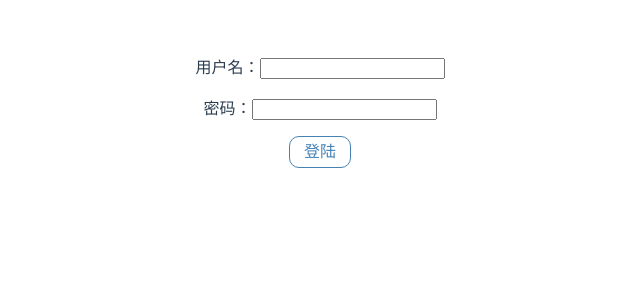
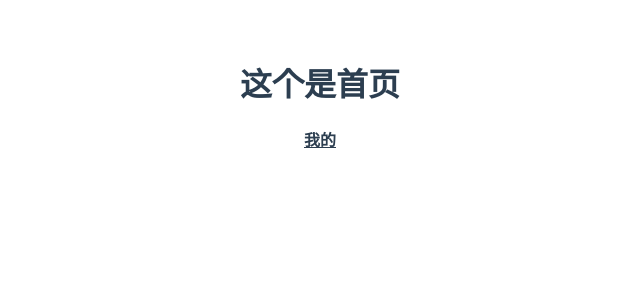
Before and after one commit to FANGJI88/vue-mobile, a Vue app: page / in a window 1280 px wide. Before the commit this address led to /Login. Shown: the top 300 px of the page, without its empty margins (320-960 px from the left). Built offline with nearby package versions, Linux system fonts and the light colour scheme.

Commit message:
修复登陆态

```diff
--- a/src/router/index.js
+++ b/src/router/index.js
@@ -9,7 +9,7 @@ Vue.use(VueRouter)
   {
     path: '/',
     name: 'Home',
-    meta:{ title: '首页', needLogin: true},
+    meta:{ title: '首页', needLogin: false},
     component: Home
   },
   {
@@ -35,19 +35,18 @@ router.beforeEach((to, from,next)=>{
 
   if(to.matched.some( res =>{ return res.meta.needLogin})){   //判断是否需要登陆验证
     let user = localStorage.getItem('user')
+    let tokenTime = localStorage.getItem('overTime')
 
-    if(!user){ //判断是否有用户信息
+    if(!user && !tokenTime){ //判断是否有用户信息,且是第一次登陆
       next('/Login')
 
     }else{
-      let tokenTime = localStorage.getItem('overTime')
-      setTimeout(() => {  //判断一下是否过期，超过时间就清除缓存
-
-        localStorage.removeItem('user')
+      if(tokenTime && !user){   //判断一下是否过期
         alert('token过期了，请重新登录')
         next('/Login')
-
-      }, tokenTime);
+      }else{
+        next()
+      }
     }
   }else{
     next()
--- a/src/views/MyCenter/Login.vue
+++ b/src/views/MyCenter/Login.vue
@@ -26,8 +26,10 @@ export default {
       }else{
         alert('请输入用户名和密码')
       }
-
-
+      let tokenTime = localStorage.getItem('overTime')
+       setTimeout(() => {  //判断一下是否过期，超过时间就清除缓存
+        localStorage.removeItem('user')
+      }, tokenTime);
     }
   }
 }
```
